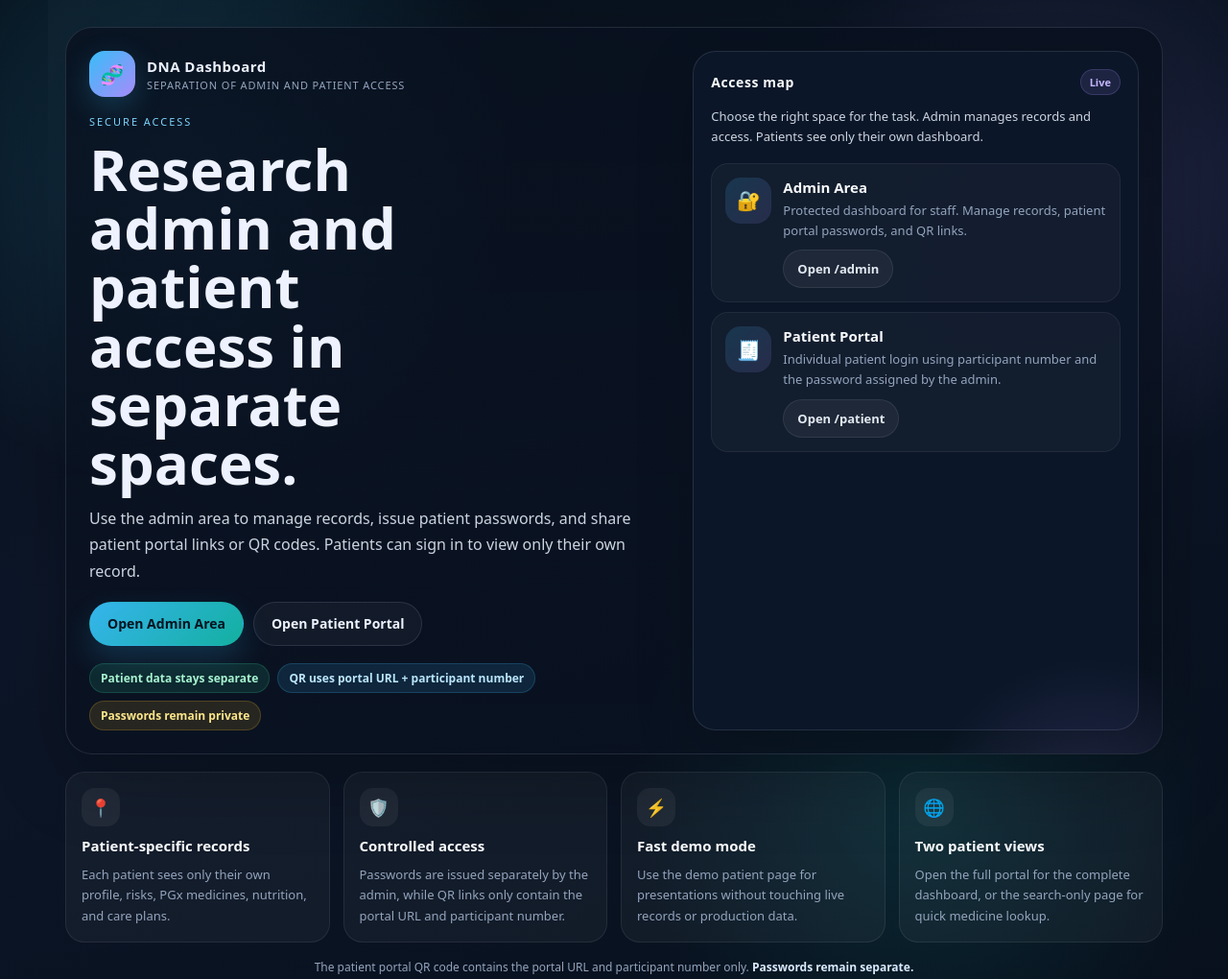
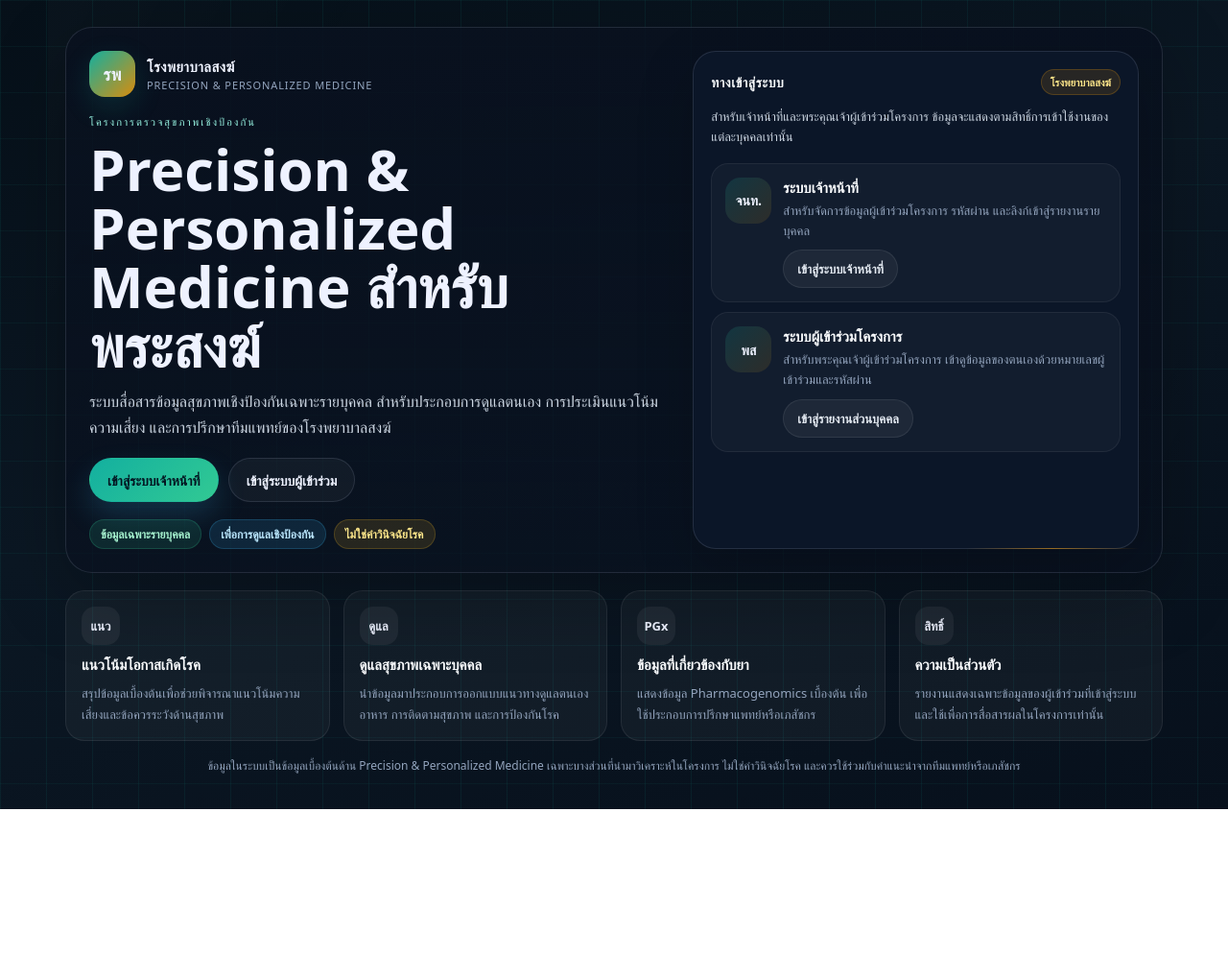
Before and after one commit to prhdev222/dnadash, a website: page public/index.html in a window 1280 px wide. Shown: the whole page at 96% size. After the commit the page ends 843 px from the top, so only its background shows below. Drawn offline with Linux system fonts and the light colour scheme.

Commit message:
Reframe landing page for monk health project

```diff
--- a/public/index.html
+++ b/public/index.html
@@ -1,9 +1,9 @@
 <!DOCTYPE html>
-<html lang="en">
+<html lang="th">
 <head>
   <meta charset="UTF-8">
   <meta name="viewport" content="width=device-width, initial-scale=1.0">
-  <title>DNA Dashboard</title>
+  <title>โครงการตรวจสุขภาพเชิงป้องกัน | โรงพยาบาลสงฆ์</title>
   <style>
     *{box-sizing:border-box;margin:0;padding:0}
     :root{
@@ -20,16 +20,17 @@
       --green:#34d399;
       --purple:#a78bfa;
       --amber:#fbbf24;
+      --saffron:#f59e0b;
     }
     body{
       min-height:100vh;
       font-family:'Sarabun',system-ui,sans-serif;
       color:var(--text);
       background:
-        radial-gradient(circle at 15% 15%, rgba(56,189,248,.18), transparent 25%),
-        radial-gradient(circle at 85% 20%, rgba(167,139,250,.16), transparent 22%),
-        radial-gradient(circle at 75% 80%, rgba(20,184,166,.14), transparent 24%),
-        linear-gradient(160deg, #061019 0%, #0d1628 42%, #07101c 100%);
+        linear-gradient(90deg, rgba(20,184,166,.08) 1px, transparent 1px),
+        linear-gradient(180deg, rgba(20,184,166,.06) 1px, transparent 1px),
+        linear-gradient(160deg, #061019 0%, #0b1723 45%, #07101c 100%);
+      background-size:48px 48px,48px 48px,auto;
       overflow-x:hidden;
     }
     .shell{
@@ -56,17 +57,16 @@
       padding:24px;
       border:1px solid var(--border);
       border-radius:28px;
-      background:linear-gradient(180deg, rgba(9,17,31,.84), rgba(9,17,31,.64));
+      background:linear-gradient(180deg, rgba(9,17,31,.88), rgba(9,17,31,.7));
       box-shadow:0 24px 80px rgba(0,0,0,.24);
       overflow:hidden;
     }
     .hero::after{
       content:"";
       position:absolute;
-      inset:auto -10% -35% auto;
-      width:380px;height:380px;
-      border-radius:50%;
-      background:radial-gradient(circle, rgba(167,139,250,.18), transparent 65%);
+      inset:auto 24px 24px auto;
+      width:180px;height:1px;
+      background:linear-gradient(90deg, transparent, rgba(245,158,11,.55), transparent);
       pointer-events:none;
     }
     .brand{
@@ -78,9 +78,10 @@
     .brand-mark{
       width:48px;height:48px;border-radius:16px;
       display:flex;align-items:center;justify-content:center;
-      background:linear-gradient(135deg, var(--blue), var(--purple));
-      box-shadow:0 10px 30px rgba(56,189,248,.22);
-      font-size:20px;
+      background:linear-gradient(135deg, rgba(20,184,166,.95), rgba(245,158,11,.88));
+      box-shadow:0 10px 30px rgba(20,184,166,.16);
+      font-size:18px;
+      font-weight:900;
       flex-shrink:0;
     }
     .brand-copy{display:grid;gap:2px}
@@ -90,14 +91,14 @@
       font-size:11px;
       letter-spacing:.18em;
       text-transform:uppercase;
-      color:#7dd3fc;
+      color:#99f6e4;
       margin-bottom:12px;
     }
     h1{
       font-size:clamp(34px,5.8vw,60px);
       line-height:1.02;
       margin-bottom:14px;
-      max-width:11ch;
+      max-width:13ch;
     }
     .sub{
       font-size:16px;
@@ -128,7 +129,7 @@
     }
     .btn:hover{transform:translateY(-1px)}
     .btn-primary{
-      background:linear-gradient(135deg, rgba(56,189,248,.95), rgba(20,184,166,.95));
+      background:linear-gradient(135deg, rgba(20,184,166,.95), rgba(52,211,153,.95));
       color:#031420;
       box-shadow:0 14px 30px rgba(56,189,248,.18);
     }
@@ -138,9 +139,9 @@
       border-color:var(--border);
     }
     .btn-tertiary{
-      background:rgba(167,139,250,.12);
-      color:#e9d5ff;
-      border-color:rgba(167,139,250,.24);
+      background:rgba(245,158,11,.12);
+      color:#fde68a;
+      border-color:rgba(245,158,11,.24);
     }
     .tag-row{
       display:flex;
@@ -186,9 +187,9 @@
     .panel-badge{
       font-size:11px;
       font-weight:800;
-      color:#c4b5fd;
-      background:rgba(167,139,250,.12);
-      border:1px solid rgba(167,139,250,.2);
+      color:#fde68a;
+      background:rgba(245,158,11,.12);
+      border:1px solid rgba(245,158,11,.22);
       padding:5px 9px;
       border-radius:999px;
     }
@@ -215,8 +216,9 @@
     .access-icon{
       width:48px;height:48px;border-radius:16px;
       display:flex;align-items:center;justify-content:center;
-      background:linear-gradient(135deg, rgba(56,189,248,.16), rgba(167,139,250,.14));
-      font-size:20px;
+      background:linear-gradient(135deg, rgba(20,184,166,.16), rgba(245,158,11,.12));
+      font-size:14px;
+      font-weight:900;
       flex-shrink:0;
     }
     .access-name{
@@ -265,7 +267,9 @@
       width:40px;height:40px;border-radius:14px;
       display:flex;align-items:center;justify-content:center;
       background:rgba(255,255,255,.06);
-      font-size:18px;
+      font-size:13px;
+      font-weight:900;
+      letter-spacing:0;
     }
     .feature-title{
       font-size:15px;
@@ -319,47 +323,47 @@
     <section class="hero">
       <div>
         <div class="brand">
-          <div class="brand-mark">🧬</div>
+          <div class="brand-mark">รพ</div>
           <div class="brand-copy">
-            <div class="brand-title">DNA Dashboard</div>
-            <div class="brand-sub">Separation of admin and patient access</div>
+            <div class="brand-title">โรงพยาบาลสงฆ์</div>
+            <div class="brand-sub">Precision & Personalized Medicine</div>
           </div>
         </div>
-        <div class="kicker">Secure access</div>
-        <h1>Research admin and patient access in separate spaces.</h1>
-        <p class="sub">Use the admin area to manage records, issue patient passwords, and share patient portal links or QR codes. Patients can sign in to view only their own record.</p>
+        <div class="kicker">โครงการตรวจสุขภาพเชิงป้องกัน</div>
+        <h1>Precision & Personalized Medicine สำหรับพระสงฆ์</h1>
+        <p class="sub">ระบบสื่อสารข้อมูลสุขภาพเชิงป้องกันเฉพาะรายบุคคล สำหรับประกอบการดูแลตนเอง การประเมินแนวโน้มความเสี่ยง และการปรึกษาทีมแพทย์ของโรงพยาบาลสงฆ์</p>
         <div class="hero-actions">
-          <a class="btn btn-primary" href="/admin/">Open Admin Area</a>
-          <a class="btn btn-secondary" href="/patient/">Open Patient Portal</a>
+          <a class="btn btn-primary" href="/admin/">เข้าสู่ระบบเจ้าหน้าที่</a>
+          <a class="btn btn-secondary" href="/patient/">เข้าสู่ระบบผู้เข้าร่วม</a>
         </div>
         <div class="tag-row">
-          <span class="tag ok">Patient data stays separate</span>
-          <span class="tag info">QR uses portal URL + participant number</span>
-          <span class="tag warn">Passwords remain private</span>
+          <span class="tag ok">ข้อมูลเฉพาะรายบุคคล</span>
+          <span class="tag info">เพื่อการดูแลเชิงป้องกัน</span>
+          <span class="tag warn">ไม่ใช่คำวินิจฉัยโรค</span>
         </div>
       </div>
 
       <aside class="panel">
         <div class="panel-head">
-          <div class="panel-title">Access map</div>
-          <div class="panel-badge">Live</div>
+          <div class="panel-title">ทางเข้าสู่ระบบ</div>
+          <div class="panel-badge">โรงพยาบาลสงฆ์</div>
         </div>
-        <div class="panel-copy">Choose the right space for the task. Admin manages records and access. Patients see only their own dashboard.</div>
+        <div class="panel-copy">สำหรับเจ้าหน้าที่และพระคุณเจ้าผู้เข้าร่วมโครงการ ข้อมูลจะแสดงตามสิทธิ์การเข้าใช้งานของแต่ละบุคคลเท่านั้น</div>
         <div class="access-list">
           <div class="access-item">
-            <div class="access-icon">🔐</div>
+            <div class="access-icon">จนท.</div>
             <div>
-              <div class="access-name">Admin Area</div>
-              <div class="access-desc">Protected dashboard for staff. Manage records, patient portal passwords, and QR links.</div>
-              <a class="access-link" href="/admin/">Open /admin</a>
+              <div class="access-name">ระบบเจ้าหน้าที่</div>
+              <div class="access-desc">สำหรับจัดการข้อมูลผู้เข้าร่วมโครงการ รหัสผ่าน และลิงก์เข้าสู่รายงานรายบุคคล</div>
+              <a class="access-link" href="/admin/">เข้าสู่ระบบเจ้าหน้าที่</a>
             </div>
           </div>
           <div class="access-item">
-            <div class="access-icon">🧾</div>
+            <div class="access-icon">พส</div>
             <div>
-              <div class="access-name">Patient Portal</div>
-              <div class="access-desc">Individual patient login using participant number and the password assigned by the admin.</div>
-              <a class="access-link" href="/patient/">Open /patient</a>
+              <div class="access-name">ระบบผู้เข้าร่วมโครงการ</div>
+              <div class="access-desc">สำหรับพระคุณเจ้าผู้เข้าร่วมโครงการ เข้าดูข้อมูลของตนเองด้วยหมายเลขผู้เข้าร่วมและรหัสผ่าน</div>
+              <a class="access-link" href="/patient/">เข้าสู่รายงานส่วนบุคคล</a>
             </div>
           </div>
         </div>
@@ -368,29 +372,29 @@
 
     <section class="feature-grid">
       <div class="feature">
-        <div class="feature-icon">📍</div>
-        <div class="feature-title">Patient-specific records</div>
-        <div class="feature-text">Each patient sees only their own profile, risks, PGx medicines, nutrition, and care plans.</div>
+        <div class="feature-icon">แนว</div>
+        <div class="feature-title">แนวโน้มโอกาสเกิดโรค</div>
+        <div class="feature-text">สรุปข้อมูลเบื้องต้นเพื่อช่วยพิจารณาแนวโน้มความเสี่ยงและข้อควรระวังด้านสุขภาพ</div>
       </div>
       <div class="feature">
-        <div class="feature-icon">🛡️</div>
-        <div class="feature-title">Controlled access</div>
-        <div class="feature-text">Passwords are issued separately by the admin, while QR links only contain the portal URL and participant number.</div>
+        <div class="feature-icon">ดูแล</div>
+        <div class="feature-title">ดูแลสุขภาพเฉพาะบุคคล</div>
+        <div class="feature-text">นำข้อมูลมาประกอบการออกแบบแนวทางดูแลตนเอง อาหาร การติดตามสุขภาพ และการป้องกันโรค</div>
       </div>
       <div class="feature">
-        <div class="feature-icon">⚡</div>
-        <div class="feature-title">Fast demo mode</div>
-        <div class="feature-text">Use the demo patient page for presentations without touching live records or production data.</div>
+        <div class="feature-icon">PGx</div>
+        <div class="feature-title">ข้อมูลที่เกี่ยวข้องกับยา</div>
+        <div class="feature-text">แสดงข้อมูล Pharmacogenomics เบื้องต้น เพื่อใช้ประกอบการปรึกษาแพทย์หรือเภสัชกร</div>
       </div>
       <div class="feature">
-        <div class="feature-icon">🌐</div>
-        <div class="feature-title">Two patient views</div>
-        <div class="feature-text">Open the full portal for the complete dashboard, or the search-only page for quick medicine lookup.</div>
+        <div class="feature-icon">สิทธิ์</div>
+        <div class="feature-title">ความเป็นส่วนตัว</div>
+        <div class="feature-text">รายงานแสดงเฉพาะข้อมูลของผู้เข้าร่วมที่เข้าสู่ระบบ และใช้เพื่อการสื่อสารผลในโครงการเท่านั้น</div>
       </div>
     </section>
 
     <div class="footer">
-      The patient portal QR code contains the portal URL and participant number only. <strong>Passwords remain separate.</strong>
+      ข้อมูลในระบบเป็นข้อมูลเบื้องต้นด้าน Precision & Personalized Medicine เฉพาะบางส่วนที่นำมาวิเคราะห์ในโครงการ ไม่ใช่คำวินิจฉัยโรค และควรใช้ร่วมกับคำแนะนำจากทีมแพทย์หรือเภสัชกร
     </div>
   </main>
 </body>
```
